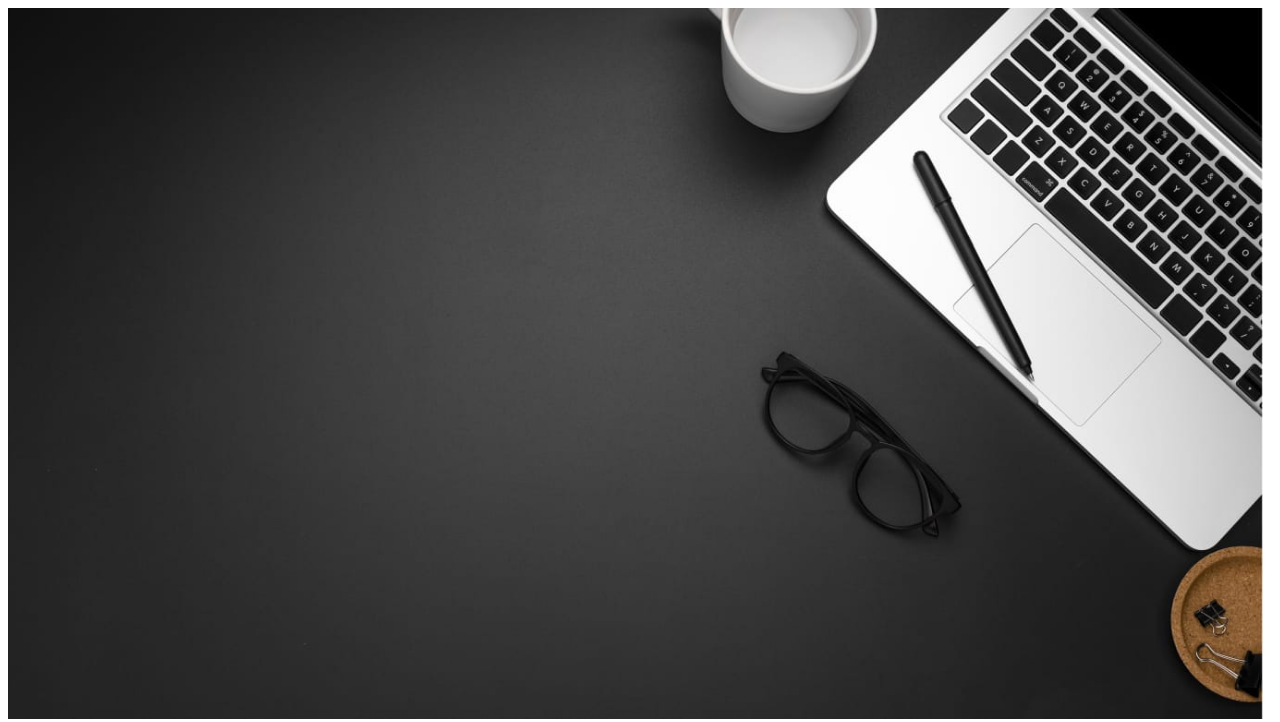
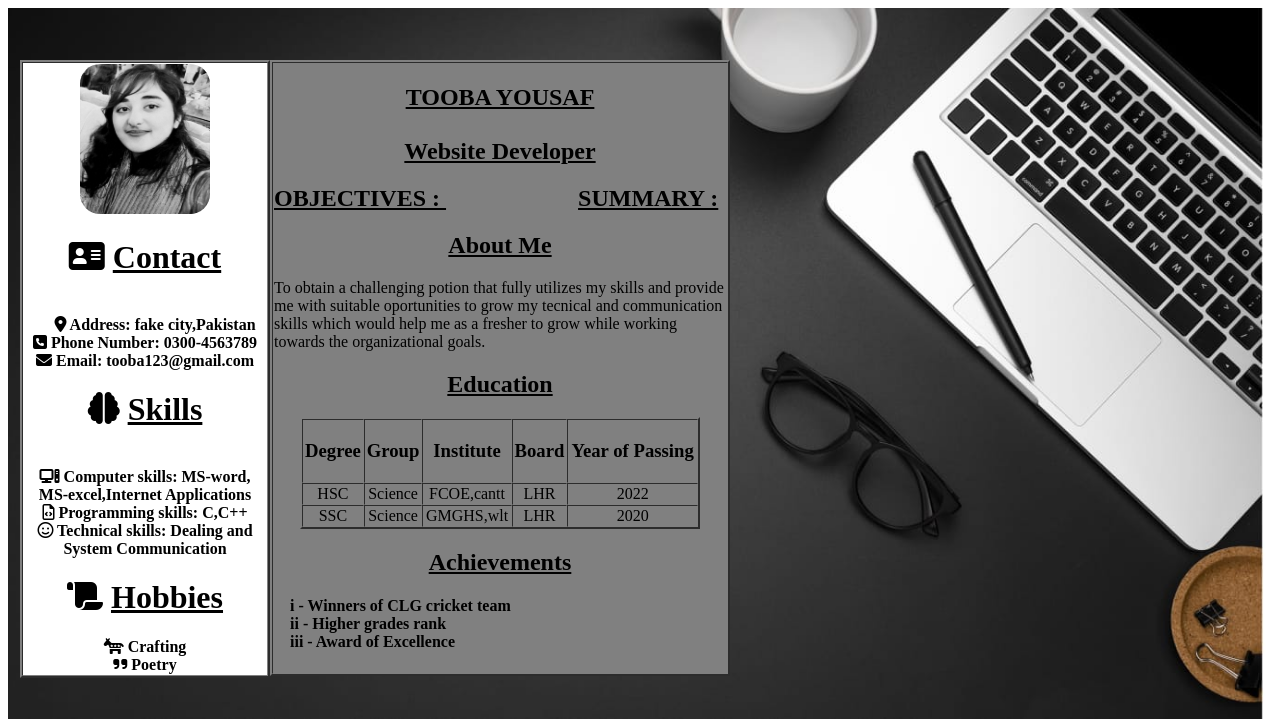
Before and after one commit to Tooba-005/resume, a plain HTML site: page index.html in a window 1280 px wide. Shown: the top 722 px of the page. Drawn offline with Linux system fonts and the light colour scheme.

Commit message:
Update index.html

```diff
--- a/index.html
+++ b/index.html
@@ -11,7 +11,7 @@
       crossorigin="anonymous"
       referrerpolicy="no-referrer"
     />
-    <link rel="stylesheet" href="./1st Doc.css" />
+    <link rel="stylesheet" href="./index.css" />
   </head>
   <body>
     <div class="container">
```
